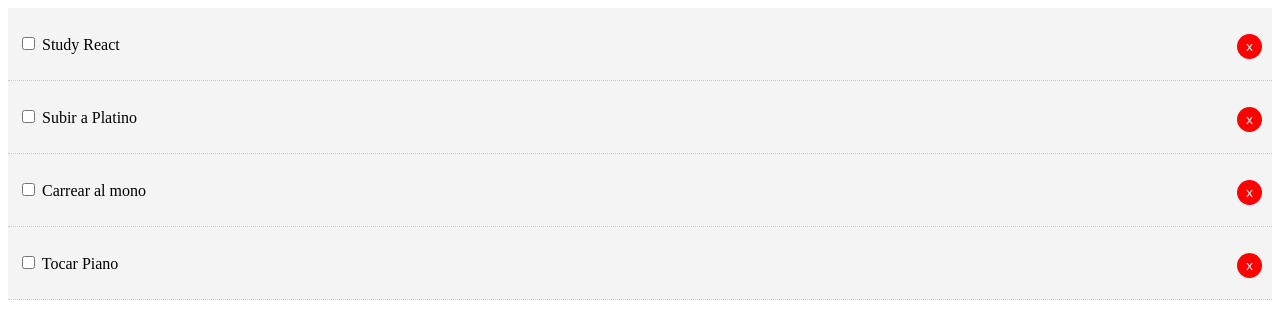
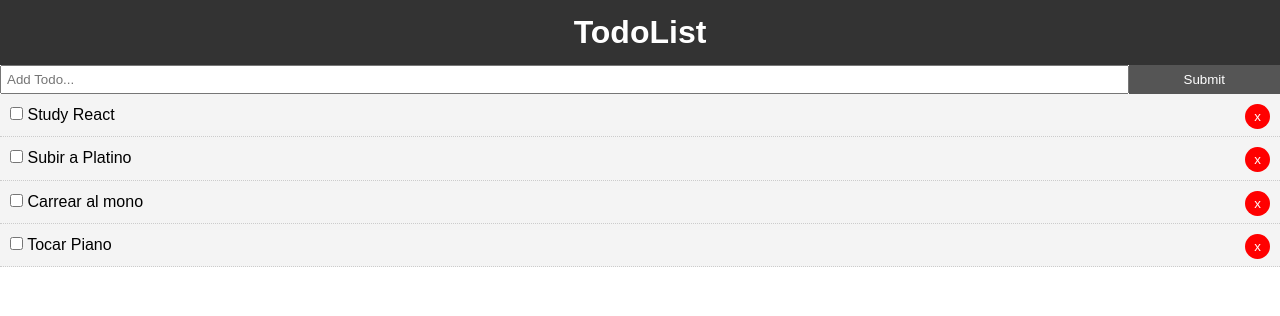
Before and after one commit to Mimito164/React-practice, a React (Create React App) app in the folder projectmanager/: page / in a window 1280 px wide. Shown: the top 316 px of the page. Built offline with nearby package versions, Linux system fonts and the light colour scheme.

Commit message:
Added Header component and a submit bar to add todos to de todo list.

```diff
--- a/projectmanager/package.json
+++ b/projectmanager/package.json
@@ -9,6 +9,7 @@
     "react": "^17.0.2",
     "react-dom": "^17.0.2",
     "react-scripts": "4.0.3",
+    "uuid": "^8.3.2",
     "web-vitals": "^1.1.2"
   },
   "scripts": {
--- a/projectmanager/src/App.css
+++ b/projectmanager/src/App.css
@@ -1,38 +1,32 @@
-.App {
-  text-align: center;
+* {
+  box-sizing: border-box;
+  margin: 0;
+  padding: 0;
 }
 
-.App-logo {
-  height: 40vmin;
-  pointer-events: none;
+body {
+  font-family: Arial, Helvetica, sans-serif;
+  line-height: 1.4;
 }
 
-@media (prefers-reduced-motion: no-preference) {
-  .App-logo {
-    animation: App-logo-spin infinite 20s linear;
-  }
+a {
+  color: #333;
+  text-decoration: none;
 }
 
-.App-header {
-  background-color: #282c34;
-  min-height: 100vh;
-  display: flex;
-  flex-direction: column;
-  align-items: center;
-  justify-content: center;
-  font-size: calc(10px + 2vmin);
-  color: white;
+.conteiner {
+  padding: 0 1rem;
 }
 
-.App-link {
-  color: #61dafb;
+.btn {
+  display: inline-block;
+  border: none;
+  background: #555;
+  color: #fff;
+  padding: 7px 20px;
+  cursor: pointer;
 }
 
-@keyframes App-logo-spin {
-  from {
-    transform: rotate(0deg);
-  }
-  to {
-    transform: rotate(360deg);
-  }
+.btn:hover {
+  background: #666;
 }
--- a/projectmanager/src/App.js
+++ b/projectmanager/src/App.js
@@ -1,26 +1,32 @@
 import React, {Component} from 'react';
-import Todos from './components/Todos'
+import Todos from './components/Todos';
+import Header from './components/Header';
+import AddTodo from './components/AddTodo';
+import { v4 as uuidv4 } from 'uuid';
+
+import './App.css';
+
 
 class App extends Component {
   state = {
     todos: [
       {
-        id: 1,
+        id: uuidv4(),
         title: "Study React",
         completed: false
       },
       {
-        id: 2,
+        id: uuidv4(),
         title: "Subir a Platino",
         completed: false
       },
       {
-        id: 3,
+        id: uuidv4(),
         title: "Carrear al mono",
         completed: false
       },
       {
-        id: 4,
+        id: uuidv4(),
         title: "Tocar Piano",
         completed: false
       }
@@ -41,13 +47,29 @@ class App extends Component {
     this.setState({todos: [...this.state.todos.filter(todo => todo.id !== id)]});
   }
 
+  addTodo = (title) => {
+    const newTodo = {
+      id: uuidv4(),
+      title: title,
+      completed: false
+    }
+    this.setState({ todos:[...this.state.todos, newTodo] })
+  }
+
   render() {
     return (
+
       <div className="App">
-        <Todos todos={this.state.todos} delTodo={this.delTodo} markComplete={this.markComplete} />
+        <div className='container'>
+          <Header />
+          <AddTodo addTodo={this.addTodo} />
+          <Todos todos={this.state.todos} delTodo={this.delTodo} markComplete={this.markComplete} />
+        </div>
       </div>
     );
   }
 }
 
+
+
 export default App;
--- /dev/null
+++ b/projectmanager/src/components/AddTodo/AddTodo.js
@@ -0,0 +1,41 @@
+import React, { Component } from 'react';
+
+class AddTodo extends Component {
+    state = {
+        title: ''
+    }
+
+    updTitle = (e) => {
+        this.setState({ [e.target.name]: e.target.value })
+    }
+
+    onSubmit = (e) => {
+        e.preventDefault();
+        this.props.addTodo(this.state.title);
+        this.setState({ title: '' });
+    }
+
+    render() {
+        return (
+            <form onSubmit={this.onSubmit} style={{display: 'flex'}}>
+                <input
+                    type="text"
+                    name="title"
+                    style={{flex:'10', padding:'5px'}}
+                    placeholder="Add Todo..."
+                    value={this.state.title}
+                    onChange={this.updTitle}
+                />
+                <input
+                    type="submit"
+                    value="Submit"
+                    className="btn"
+                    style={{flex: '1'}}
+                />
+
+            </form>
+        )
+    }
+}
+
+export default AddTodo;
--- /dev/null
+++ b/projectmanager/src/components/AddTodo/index.js
@@ -0,0 +1,3 @@
+import AddTodo from "./AddTodo";
+
+export default AddTodo;
--- /dev/null
+++ b/projectmanager/src/components/Header/Header.js
@@ -0,0 +1,18 @@
+import React from 'react';
+
+function Header() {
+    return (
+        <header style={headerStyle}>
+            <h1>TodoList</h1>
+        </header>
+    )
+}
+
+const headerStyle = {
+    background: '#333',
+    color: '#fff',
+    textAlign: 'center',
+    padding: '10px'
+}
+
+export default Header;
--- /dev/null
+++ b/projectmanager/src/components/Header/index.js
@@ -0,0 +1,3 @@
+import Header from "./Header";
+
+export default Header;
--- a/projectmanager/src/components/TodoItem/TodoItem.js
+++ b/projectmanager/src/components/TodoItem/TodoItem.js
@@ -2,6 +2,7 @@ import React, { Component } from 'react'
 import PropTypes from 'prop-types';
 
 export class TodoItem extends Component {
+
     getStyle = () => {
         return {
             backgroundColor: '#f4f4f4',
--- a/projectmanager/src/components/Todos.js
+++ b/projectmanager/src/components/Todos/Todos.js
@@ -1,5 +1,5 @@
 import React, {Component} from 'react';
-import TodoItem from './TodoItem';
+import TodoItem from '../TodoItem';
 import PropTypes from 'prop-types';
 
 class Todos extends Component {
--- /dev/null
+++ b/projectmanager/src/components/Todos/index.js
@@ -0,0 +1,3 @@
+import Todos from "./Todos";
+
+export default Todos;
```
Also changed, not shown: 1 other file (tests, documents, lock files or other folders).
